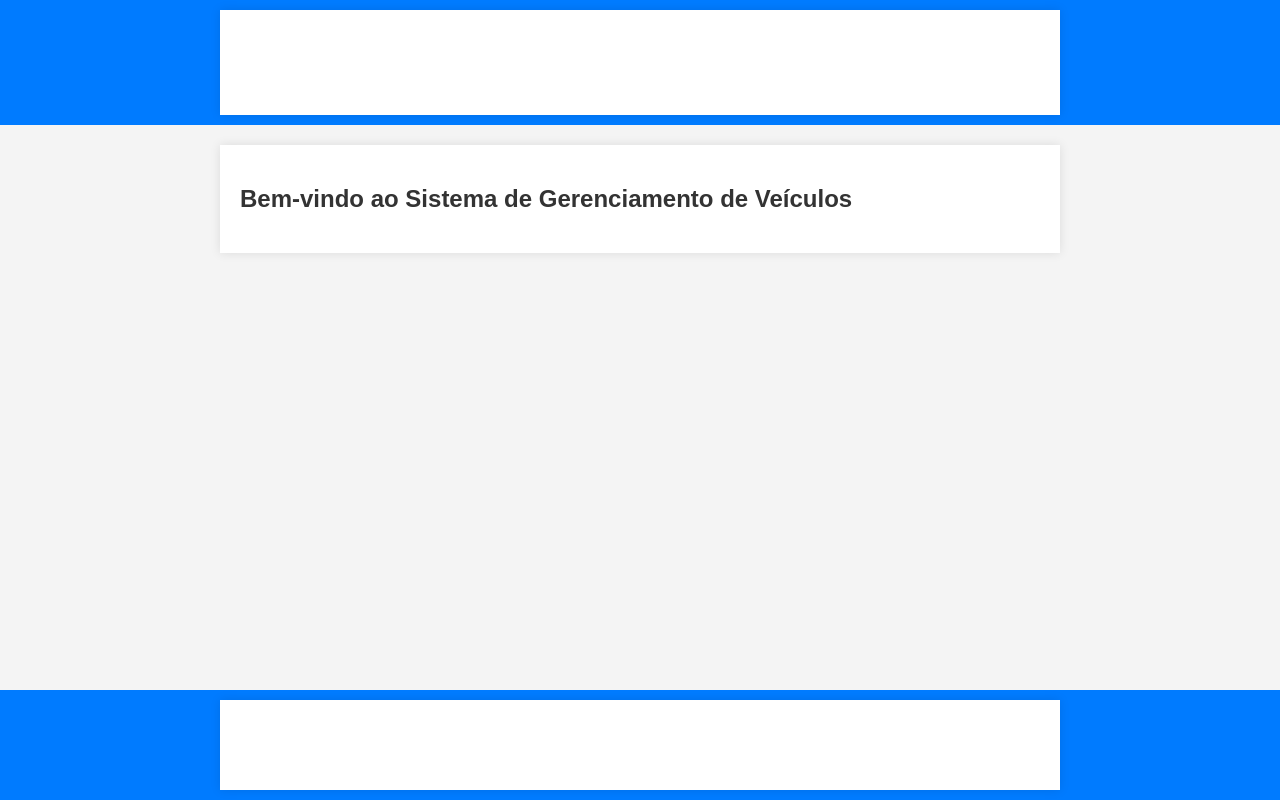
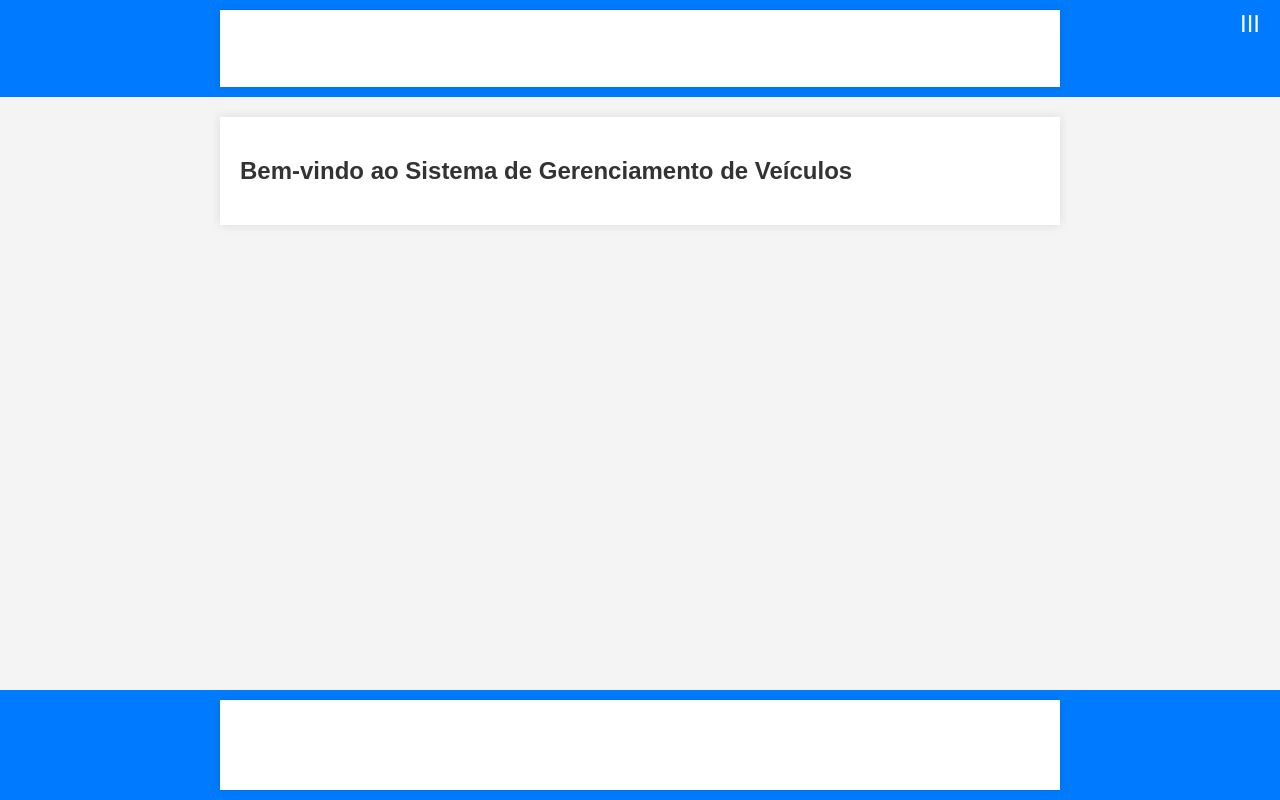
Before and after one commit to Alastaik/CheckList, a website: page index.html in a window 1280 px wide. Drawn offline with Linux system fonts and the light colour scheme.

Commit message:
Update main.css

```diff
--- a/styles/main.css
+++ b/styles/main.css
@@ -17,6 +17,7 @@ header {
     background-color: #007BFF;
     color: white;
     padding: 10px 0;
+    position: relative;
 }
 
 header h1 {
@@ -27,8 +28,9 @@ header h1 {
 .menu-icon {
     cursor: pointer;
     font-size: 24px;
-    display: inline-block;
-    margin-left: 20px;
+    position: absolute;
+    top: 10px;
+    right: 20px;
 }
 
 .menu {
```
